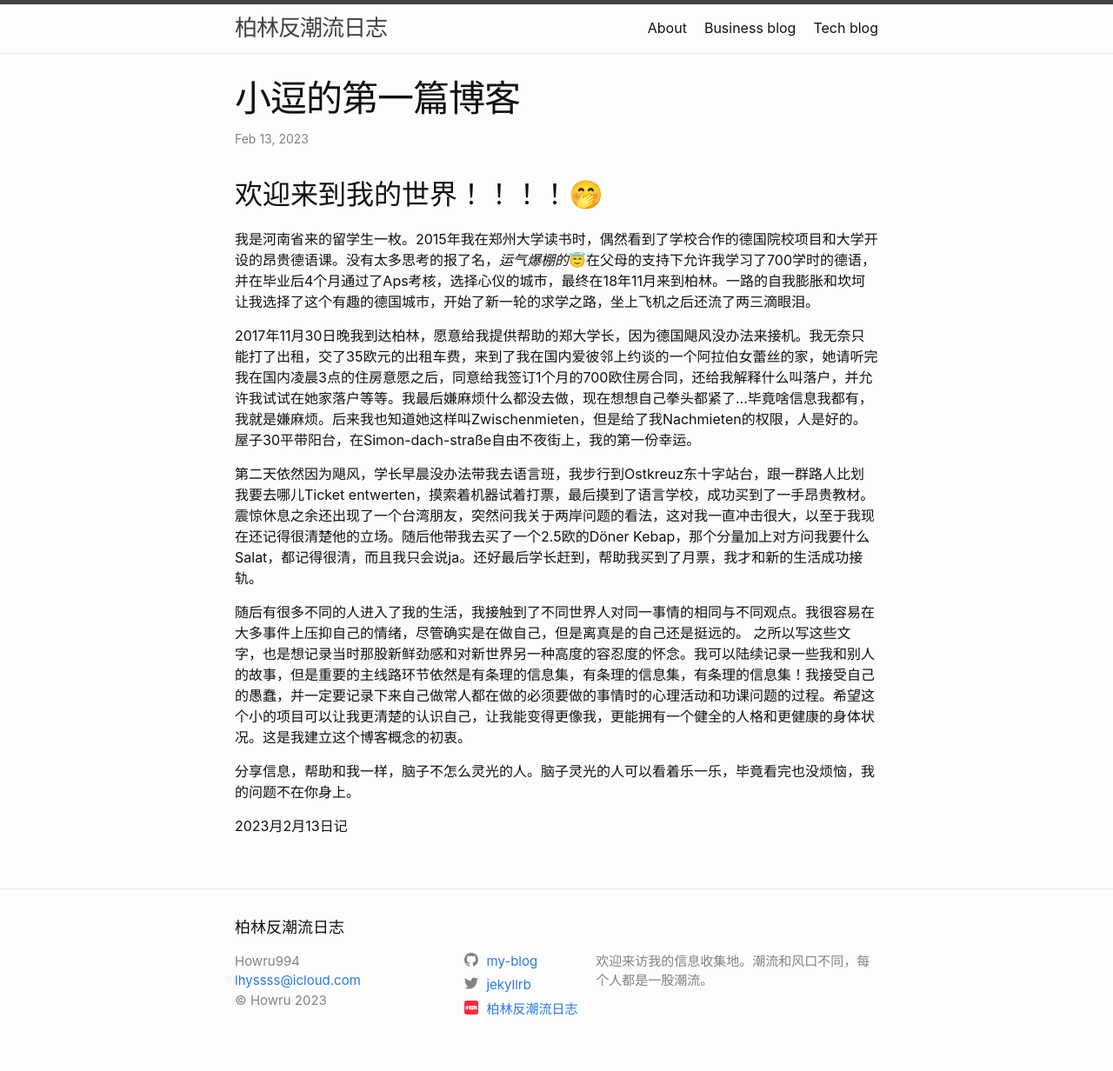
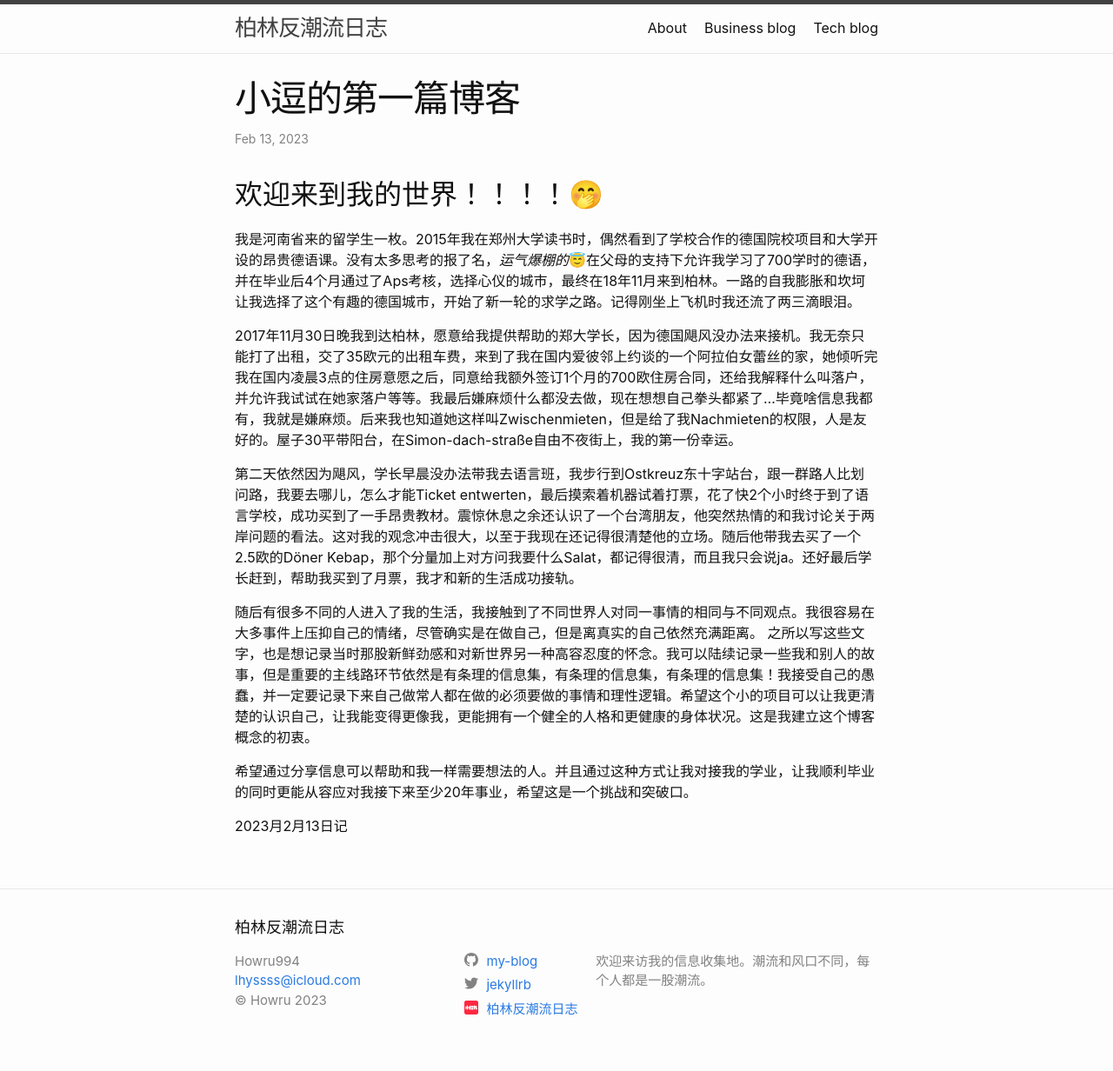
Before and after one commit to Howareu994/my-blog, a Jekyll site: the page built from _posts/2022-11-05-我的第一篇博客-嘻嘻.md, in a window 1280 px wide. Shown: the whole page at 87% size. Built offline with Jekyll 4.4.1, drawn with Linux system fonts in a browser that asks for light colours.

Commit message:
Update 2022-11-05-我的第一篇博客-嘻嘻.md

```diff
--- a/_posts/2022-11-05-我的第一篇博客-嘻嘻.md
+++ b/_posts/2022-11-05-我的第一篇博客-嘻嘻.md
@@ -7,15 +7,15 @@ categories: jekyll update
 
 ## 欢迎来到我的世界！！！！🤭
 
-我是河南省来的留学生一枚。2015年我在郑州大学读书时，偶然看到了学校合作的德国院校项目和大学开设的昂贵德语课。没有太多思考的报了名，*运气爆棚的*😇在父母的支持下允许我学习了700学时的德语，并在毕业后4个月通过了Aps考核，选择心仪的城市，最终在18年11月来到柏林。一路的自我膨胀和坎坷让我选择了这个有趣的德国城市，开始了新一轮的求学之路，坐上飞机之后还流了两三滴眼泪。
+我是河南省来的留学生一枚。2015年我在郑州大学读书时，偶然看到了学校合作的德国院校项目和大学开设的昂贵德语课。没有太多思考的报了名，*运气爆棚的*😇在父母的支持下允许我学习了700学时的德语，并在毕业后4个月通过了Aps考核，选择心仪的城市，最终在18年11月来到柏林。一路的自我膨胀和坎坷让我选择了这个有趣的德国城市，开始了新一轮的求学之路。记得刚坐上飞机时我还流了两三滴眼泪。
 
-2017年11月30日晚我到达柏林，愿意给我提供帮助的郑大学长，因为德国飓风没办法来接机。我无奈只能打了出租，交了35欧元的出租车费，来到了我在国内爱彼邻上约谈的一个阿拉伯女蕾丝的家，她请听完我在国内凌晨3点的住房意愿之后，同意给我签订1个月的700欧住房合同，还给我解释什么叫落户，并允许我试试在她家落户等等。我最后嫌麻烦什么都没去做，现在想想自己拳头都紧了...毕竟啥信息我都有，我就是嫌麻烦。后来我也知道她这样叫Zwischenmieten，但是给了我Nachmieten的权限，人是好的。屋子30平带阳台，在Simon-dach-straße自由不夜街上，我的第一份幸运。
+2017年11月30日晚我到达柏林，愿意给我提供帮助的郑大学长，因为德国飓风没办法来接机。我无奈只能打了出租，交了35欧元的出租车费，来到了我在国内爱彼邻上约谈的一个阿拉伯女蕾丝的家，她倾听完我在国内凌晨3点的住房意愿之后，同意给我额外签订1个月的700欧住房合同，还给我解释什么叫落户，并允许我试试在她家落户等等。我最后嫌麻烦什么都没去做，现在想想自己拳头都紧了...毕竟啥信息我都有，我就是嫌麻烦。后来我也知道她这样叫Zwischenmieten，但是给了我Nachmieten的权限，人是友好的。屋子30平带阳台，在Simon-dach-straße自由不夜街上，我的第一份幸运。
 
-第二天依然因为飓风，学长早晨没办法带我去语言班，我步行到Ostkreuz东十字站台，跟一群路人比划我要去哪儿Ticket entwerten，摸索着机器试着打票，最后摸到了语言学校，成功买到了一手昂贵教材。震惊休息之余还出现了一个台湾朋友，突然问我关于两岸问题的看法，这对我一直冲击很大，以至于我现在还记得很清楚他的立场。随后他带我去买了一个2.5欧的Döner Kebap，那个分量加上对方问我要什么Salat，都记得很清，而且我只会说ja。还好最后学长赶到，帮助我买到了月票，我才和新的生活成功接轨。
+第二天依然因为飓风，学长早晨没办法带我去语言班，我步行到Ostkreuz东十字站台，跟一群路人比划问路，我要去哪儿，怎么才能Ticket entwerten，最后摸索着机器试着打票，花了快2个小时终于到了语言学校，成功买到了一手昂贵教材。震惊休息之余还认识了一个台湾朋友，他突然热情的和我讨论关于两岸问题的看法。这对我的观念冲击很大，以至于我现在还记得很清楚他的立场。随后他带我去买了一个2.5欧的Döner Kebap，那个分量加上对方问我要什么Salat，都记得很清，而且我只会说ja。还好最后学长赶到，帮助我买到了月票，我才和新的生活成功接轨。
 
-随后有很多不同的人进入了我的生活，我接触到了不同世界人对同一事情的相同与不同观点。我很容易在大多事件上压抑自己的情绪，尽管确实是在做自己，但是离真是的自己还是挺远的。
-之所以写这些文字，也是想记录当时那股新鲜劲感和对新世界另一种高度的容忍度的怀念。我可以陆续记录一些我和别人的故事，但是重要的主线路环节依然是有条理的信息集，有条理的信息集，有条理的信息集！我接受自己的愚蠢，并一定要记录下来自己做常人都在做的必须要做的事情时的心理活动和功课问题的过程。希望这个小的项目可以让我更清楚的认识自己，让我能变得更像我，更能拥有一个健全的人格和更健康的身体状况。这是我建立这个博客概念的初衷。
+随后有很多不同的人进入了我的生活，我接触到了不同世界人对同一事情的相同与不同观点。我很容易在大多事件上压抑自己的情绪，尽管确实是在做自己，但是离真实的自己依然充满距离。
+之所以写这些文字，也是想记录当时那股新鲜劲感和对新世界另一种高容忍度的怀念。我可以陆续记录一些我和别人的故事，但是重要的主线路环节依然是有条理的信息集，有条理的信息集，有条理的信息集！我接受自己的愚蠢，并一定要记录下来自己做常人都在做的必须要做的事情和理性逻辑。希望这个小的项目可以让我更清楚的认识自己，让我能变得更像我，更能拥有一个健全的人格和更健康的身体状况。这是我建立这个博客概念的初衷。
 
-分享信息，帮助和我一样，脑子不怎么灵光的人。脑子灵光的人可以看着乐一乐，毕竟看完也没烦恼，我的问题不在你身上。
+希望通过分享信息可以帮助和我一样需要想法的人。并且通过这种方式让我对接我的学业，让我顺利毕业的同时更能从容应对我接下来至少20年事业，希望这是一个挑战和突破口。
 
 2023月2月13日记
```
